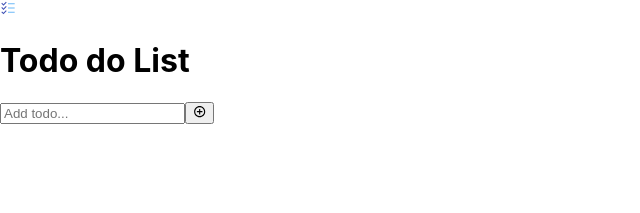
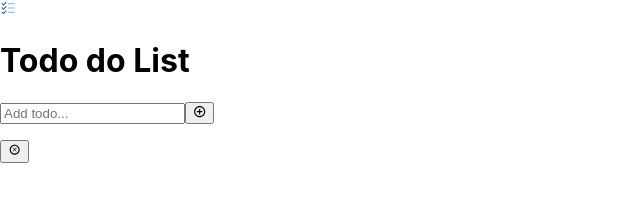
Before and after one commit to leonardo-pinto/todo-react-redux, a React (Create React App) app: page / in a window 1280 px wide. Both pictures are taken after a click on the button 199 px from the left and 113 px from the top of the page. Shown: the top 213 px of the page, without its empty margins (0-640 px from the left). Built offline with nearby package versions, Linux system fonts and the light colour scheme.

Commit message:
listtodos component and tests

```diff
--- a/src/App.jsx
+++ b/src/App.jsx
@@ -1,20 +1,39 @@
 import './App.css';
-import { useDispatch } from 'react-redux';
+import { useDispatch, useSelector } from 'react-redux';
 import Header from './components/header/Header';
 import TodoInput from './components/input/TodoInput';
-import { addTodo } from './redux/reducers/todoReducer';
+import ListTodos from './components/listTodos/ListTodos';
+import { addTodo, deleteTodo } from './redux/reducers/todoReducer';
 
 function App() {
+  const { todoList } = useSelector((state) => state.todoReducer);
   const dispatch = useDispatch();
 
   const handleAddButtonClick = (todo) => {
     dispatch(addTodo(todo));
   };
 
+  const handleDeleteButtonClick = (todo) => {
+    dispatch(deleteTodo(todo));
+  };
+
   return (
     <div>
       <Header />
       <TodoInput handleAddButtonClick={handleAddButtonClick} />
+      { todoList.length > 0
+        ? (
+          <div>
+            {todoList.map((todo) => (
+              <ListTodos
+                key={todo}
+                todo={todo}
+                handleDeleteButtonClick={handleDeleteButtonClick}
+              />
+            ))}
+          </div>
+        )
+        : <h1>No todos</h1>}
     </div>
   );
 }
--- /dev/null
+++ b/src/components/listTodos/ListTodos.jsx
@@ -0,0 +1,29 @@
+import React from 'react';
+import PropTypes from 'prop-types';
+import { TiDeleteOutline } from 'react-icons/ti';
+
+function ListTodos(props) {
+  const { todo, handleDeleteButtonClick } = props;
+
+  return (
+    <div data-testid="itemContainer">
+      <p data-testid="itemTodo">
+        {todo}
+      </p>
+      <button
+        type="button"
+        data-testid="deleteButton"
+        onClick={() => handleDeleteButtonClick(todo)}
+      >
+        <TiDeleteOutline />
+      </button>
+    </div>
+  );
+}
+
+ListTodos.propTypes = {
+  todo: PropTypes.string.isRequired,
+  handleDeleteButtonClick: PropTypes.func.isRequired,
+};
+
+export default ListTodos;
```
Also changed, not shown: 1 other file (tests, documents, lock files or other folders).
